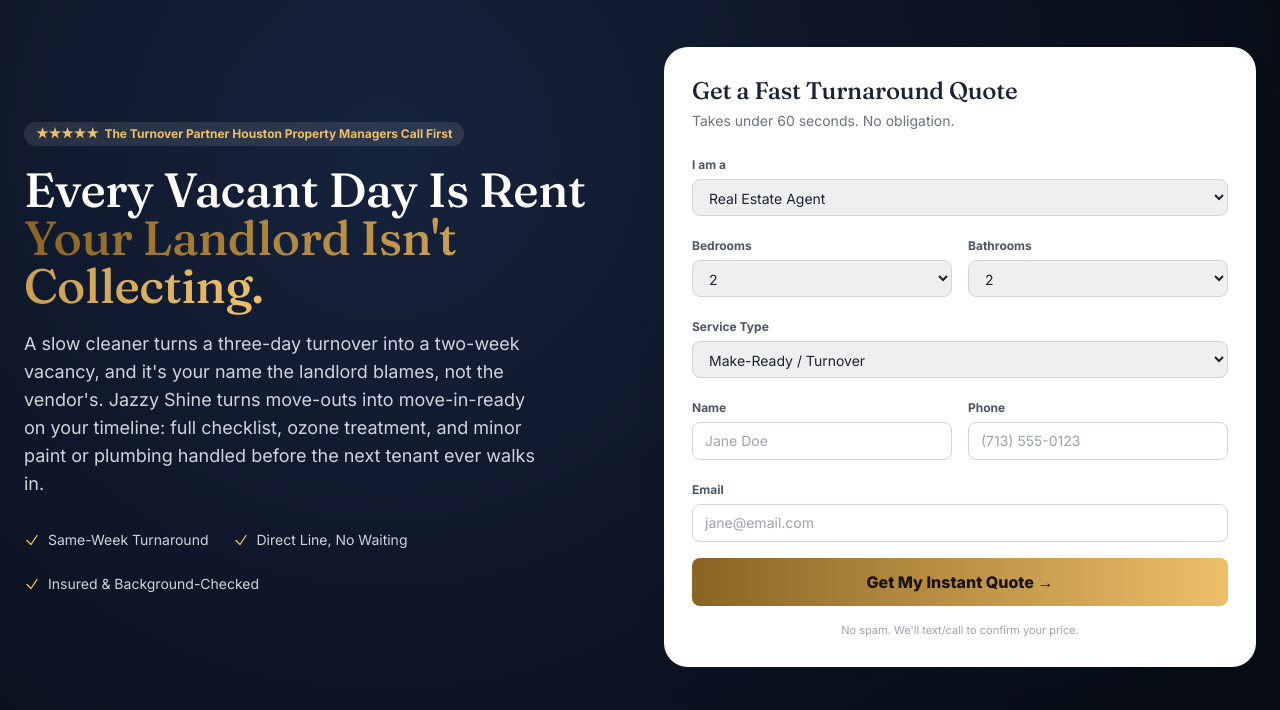
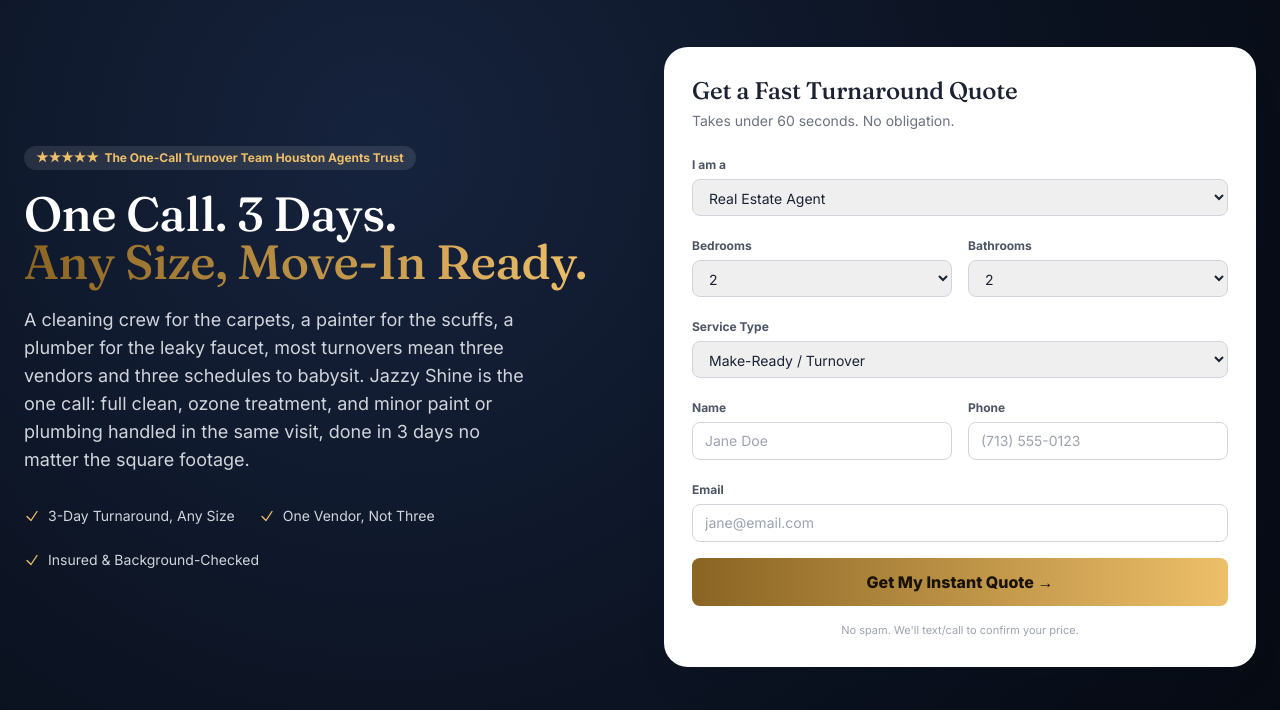
Before and after one commit to Juwanhiublue/jazzy-shine-preview, a plain HTML site: page index.html in a window 1280 px wide. Shown: the part 90-800 px from the top of the page. Drawn offline with nearby package versions, Linux system fonts and the light colour scheme.

Commit message:
Rewrite hero around validated customer feedback: one-stop-shop (fewer vendors) and 3-day turnaround regardless of size

```diff
--- a/index.html
+++ b/index.html
@@ -88,26 +88,26 @@
   <div class="max-w-7xl mx-auto px-6 pt-14 pb-16 grid lg:grid-cols-2 gap-12 items-center">
     <div>
       <div class="inline-flex items-center gap-2 bg-white/10 text-[var(--gold-light)] text-xs font-bold px-3 py-1 rounded-full mb-5">
-        ★★★★★ &nbsp;The Turnover Partner Houston Property Managers Call First
+        ★★★★★ &nbsp;The One-Call Turnover Team Houston Agents Trust
       </div>
       <h1 class="serif text-4xl sm:text-5xl leading-tight mb-5">
-        Every Vacant Day Is Rent<br>
-        <span class="gold-text">Your Landlord Isn't Collecting.</span>
+        One Call. 3 Days.<br>
+        <span class="gold-text">Any Size, Move-In Ready.</span>
       </h1>
       <p class="text-gray-300 text-lg mb-8 max-w-lg">
-        A slow cleaner turns a three-day turnover into a two-week vacancy, and it's your name
-        the landlord blames, not the vendor's. Jazzy Shine turns move-outs into move-in-ready
-        on your timeline: full checklist, ozone treatment, and minor paint or plumbing handled
-        before the next tenant ever walks in.
+        A cleaning crew for the carpets, a painter for the scuffs, a plumber for the leaky
+        faucet, most turnovers mean three vendors and three schedules to babysit. Jazzy Shine
+        is the one call: full clean, ozone treatment, and minor paint or plumbing handled in
+        the same visit, done in 3 days no matter the square footage.
       </p>
       <div class="flex flex-wrap gap-6 text-sm text-gray-300">
         <div class="flex items-center gap-2">
           <svg xmlns="http://www.w3.org/2000/svg" viewBox="0 0 24 24" fill="none" stroke="var(--gold-light)" stroke-width="2" class="w-4 h-4 flex-shrink-0"><path stroke-linecap="round" stroke-linejoin="round" d="m4.5 12.75 6 6 9-13.5" /></svg>
-          Same-Week Turnaround
+          3-Day Turnaround, Any Size
         </div>
         <div class="flex items-center gap-2">
           <svg xmlns="http://www.w3.org/2000/svg" viewBox="0 0 24 24" fill="none" stroke="var(--gold-light)" stroke-width="2" class="w-4 h-4 flex-shrink-0"><path stroke-linecap="round" stroke-linejoin="round" d="m4.5 12.75 6 6 9-13.5" /></svg>
-          Direct Line, No Waiting
+          One Vendor, Not Three
         </div>
         <div class="flex items-center gap-2">
           <svg xmlns="http://www.w3.org/2000/svg" viewBox="0 0 24 24" fill="none" stroke="var(--gold-light)" stroke-width="2" class="w-4 h-4 flex-shrink-0"><path stroke-linecap="round" stroke-linejoin="round" d="m4.5 12.75 6 6 9-13.5" /></svg>
@@ -660,8 +660,8 @@
 <section class="cta-bg text-white py-24 text-center">
   <div class="reveal max-w-3xl mx-auto px-6">
     <h2 class="serif text-3xl sm:text-5xl leading-tight mb-8">
-      Every Vacant Day Is Rent<br>
-      <span class="gold-text">Your Landlord Isn't Collecting.</span>
+      One Call. 3 Days.<br>
+      <span class="gold-text">Any Size, Move-In Ready.</span>
     </h2>
     <a href="#quote" class="inline-block border-2 border-[var(--gold-light)] text-[var(--gold-light)] font-bold text-sm label-tag px-8 py-4 rounded-full hover:bg-[var(--gold-light)] hover:text-[#1a1205] transition-colors">Become a Preferred Vendor</a>
   </div>
```
